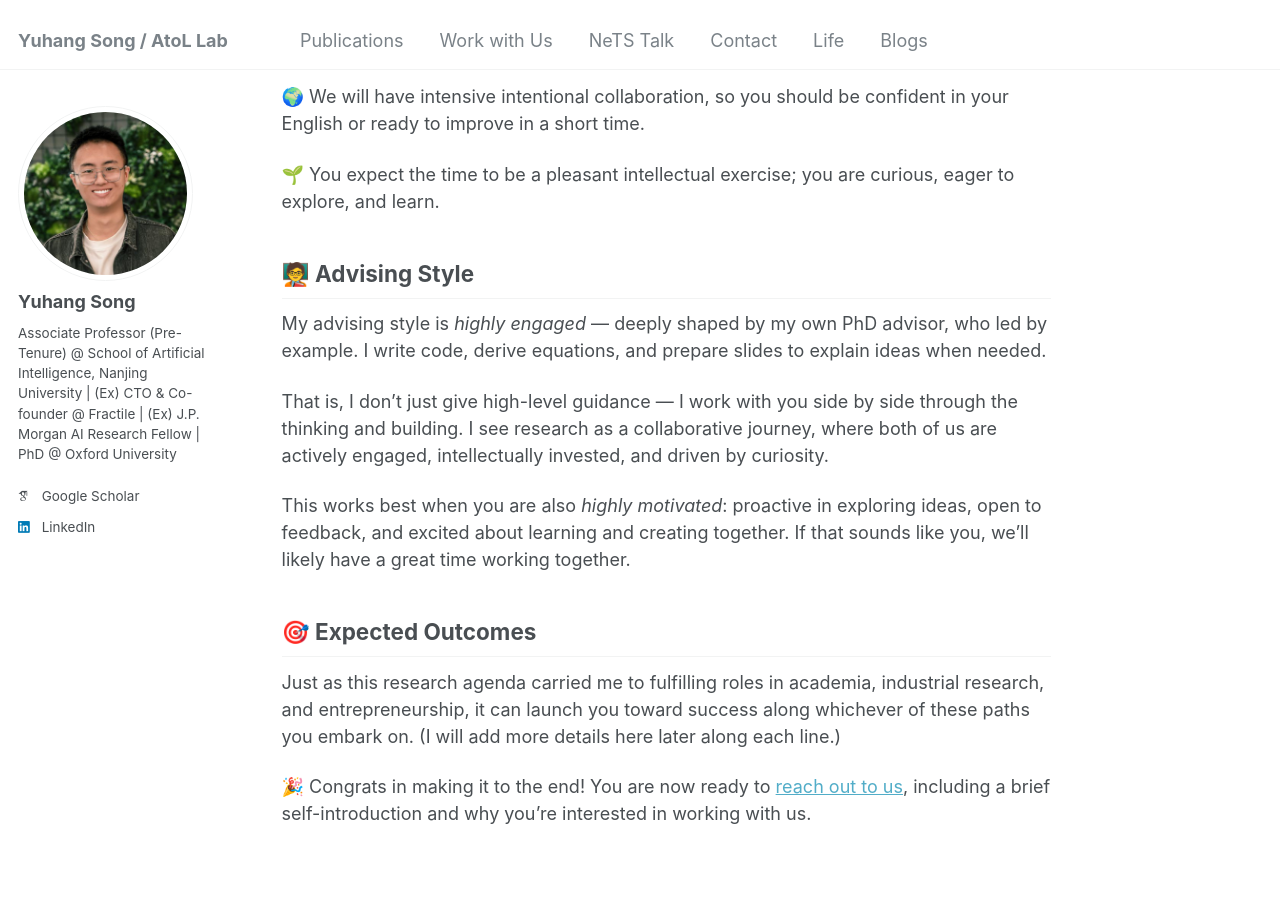
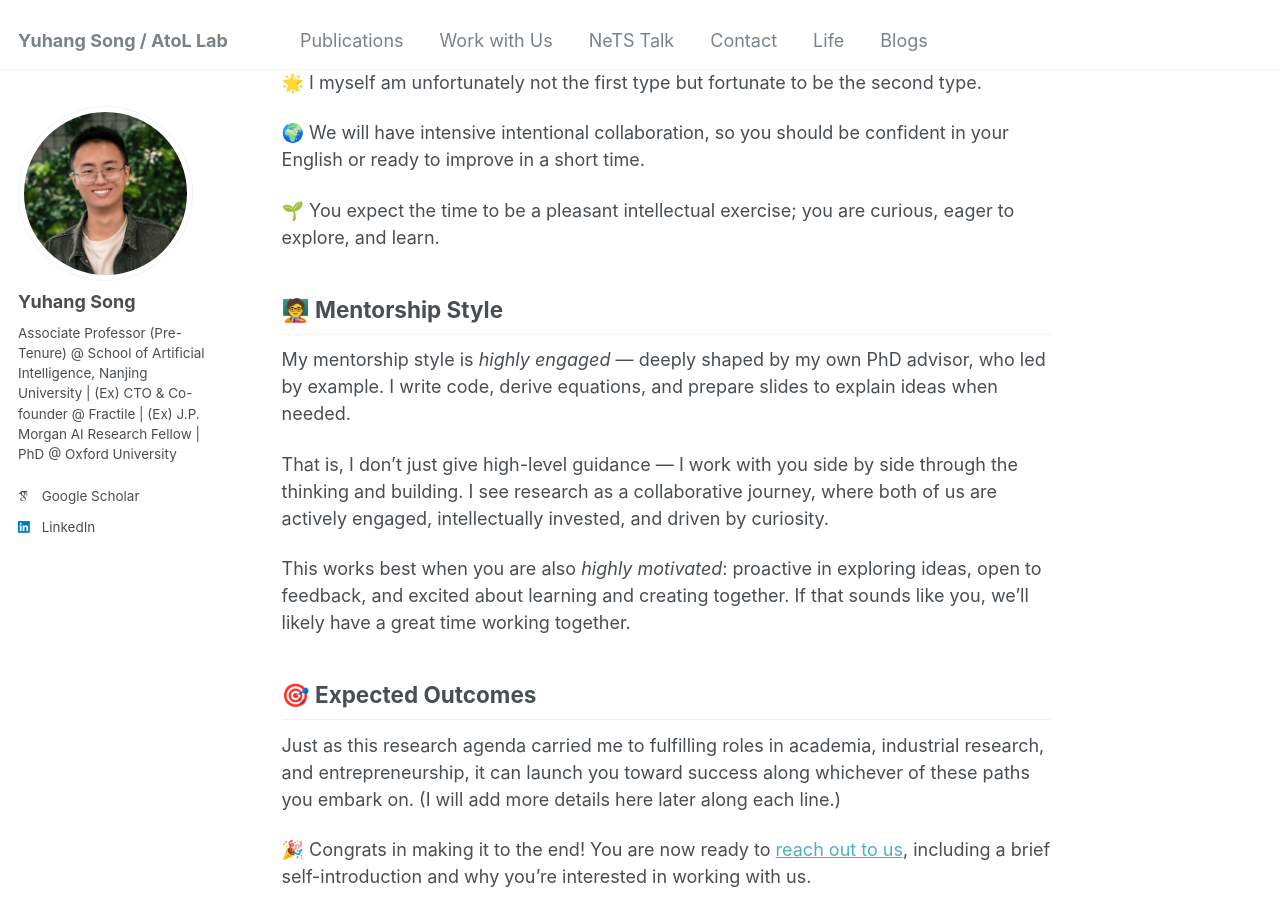
Before and after one commit to YuhangSong/YuhangSong.github.io, a Jekyll site: the page built from _pages/work-with-us.md, in a window 1280 px wide and 900 px high, scrolled down 2612 px. Built offline with Jekyll 4.4.1, drawn with Linux system fonts in a browser that asks for light colours; some web fonts are replaced; some of the changed text lies outside the part shown.

Commit message:
update work-with-us.md

```diff
--- a/_pages/work-with-us.md
+++ b/_pages/work-with-us.md
@@ -12,6 +12,7 @@ If interested in working with us, have a read of this page, to see if you
 -   🌈 buy our research belief,
 -   📚 are interested in the research topics,
 -   🌟 consider yourself a good fit for the expected qualities,
+-   🧑‍🏫 like my mentorship style,
 -   🎯 and love what outcome you can expect in such an experience.
 
 We welcome talented students and researchers at all levels (undergraduate, master, PhD, post-doc) and from all backgrounds (computer science, neuroscience, physics, mathematics, etc.).
@@ -60,9 +61,9 @@ I see broadly two kinds of talents, and you can be either one of them (i.e., don
 
 🌱 You expect the time to be a pleasant intellectual exercise; you are curious, eager to explore, and learn.
 
-## 🧑‍🏫 Advising Style
+## 🧑‍🏫 Mentorship Style
 
-My advising style is *highly engaged* — deeply shaped by my own PhD advisor, who led by example. I write code, derive equations, and prepare slides to explain ideas when needed.
+My mentorship style is *highly engaged* — deeply shaped by my own PhD advisor, who led by example. I write code, derive equations, and prepare slides to explain ideas when needed.
 
 That is, I don’t just give high-level guidance — I work with you side by side through the thinking and building. I see research as a collaborative journey, where both of us are actively engaged, intellectually invested, and driven by curiosity.
 
```
